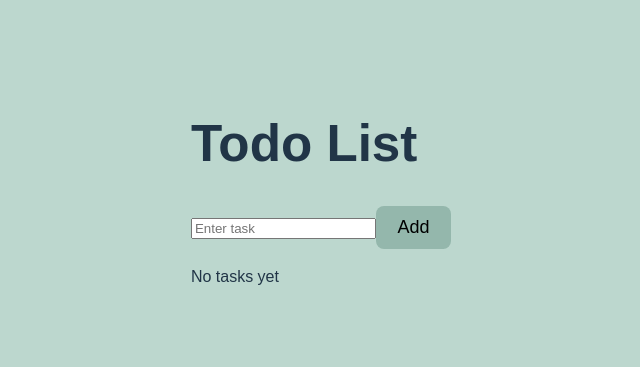
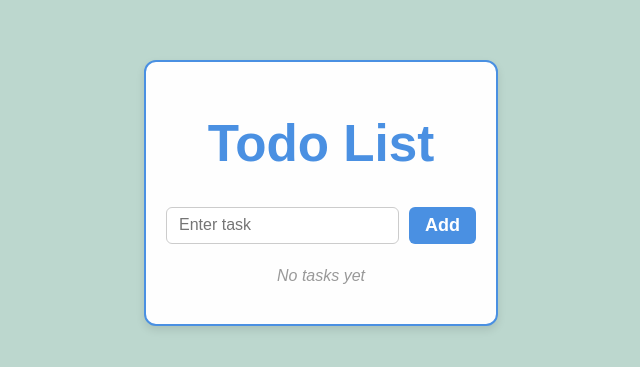
Before and after one commit to Kanchan012/form-react, a React (Vite) app in the folder form/: page /todo in a window 1280 px wide. Shown: the part 207-574 px from the top of the page, without its empty margins (319-959 px from the left). Built offline with nearby package versions, Linux system fonts and the light colour scheme.

Commit message:
todo css added

```diff
--- /dev/null
+++ b/form/src/pages/Todo.css
@@ -0,0 +1,97 @@
+.todo-container {
+  max-width: 450px;
+  margin: 30px auto;
+  padding: 20px;
+  background-color: #fefefe;
+  border: 2px solid #4a90e2;
+  border-radius: 12px;
+  box-shadow: 0 4px 8px rgba(0,0,0,0.1);
+  font-family: Arial, sans-serif;
+}
+
+h1 {
+  text-align: center;
+  color: #4a90e2;
+}
+
+.todo-input {
+  display: flex;
+  gap: 10px;
+  margin-bottom: 20px;
+}
+
+.todo-input input {
+  flex: 1;
+  padding: 8px 12px;
+  border: 1px solid #ccc;
+  border-radius: 6px;
+  font-size: 16px;
+}
+
+.todo-input button {
+  padding: 8px 16px;
+  border: none;
+  background-color: #4a90e2;
+  color: white;
+  font-weight: bold;
+  border-radius: 6px;
+  cursor: pointer;
+}
+
+.todo-input button:hover {
+  background-color: #357abd;
+}
+
+.task-list {
+  list-style: none;
+  padding: 0;
+  margin: 0;
+}
+
+.task-item {
+  display: flex;
+  justify-content: space-between;
+  align-items: center;
+  padding: 8px 0;
+  border-bottom: 1px solid #eee;
+}
+
+.task-item span {
+  flex: 1;
+}
+
+.task-buttons {
+  display: flex;
+  gap: 8px;
+}
+
+.edit-btn, .delete-btn {
+  padding: 4px 10px;
+  border: none;
+  border-radius: 4px;
+  cursor: pointer;
+  font-size: 14px;
+  color: white;
+}
+
+.edit-btn {
+  background-color: #f39c12;
+}
+
+.edit-btn:hover {
+  background-color: #d88c0d;
+}
+
+.delete-btn {
+  background-color: #e74c3c;
+}
+
+.delete-btn:hover {
+  background-color: #c0392b;
+}
+
+.empty-msg {
+  text-align: center;
+  color: #999;
+  font-style: italic;
+}
--- a/form/src/pages/Todo.tsx
+++ b/form/src/pages/Todo.tsx
@@ -1,5 +1,5 @@
 import { useState } from "react";
-
+import "./Todo.css"
 function Todo() {
   const [task, setTask] = useState("");
   const [tasks, setTasks] = useState<string[]>([]);
```
